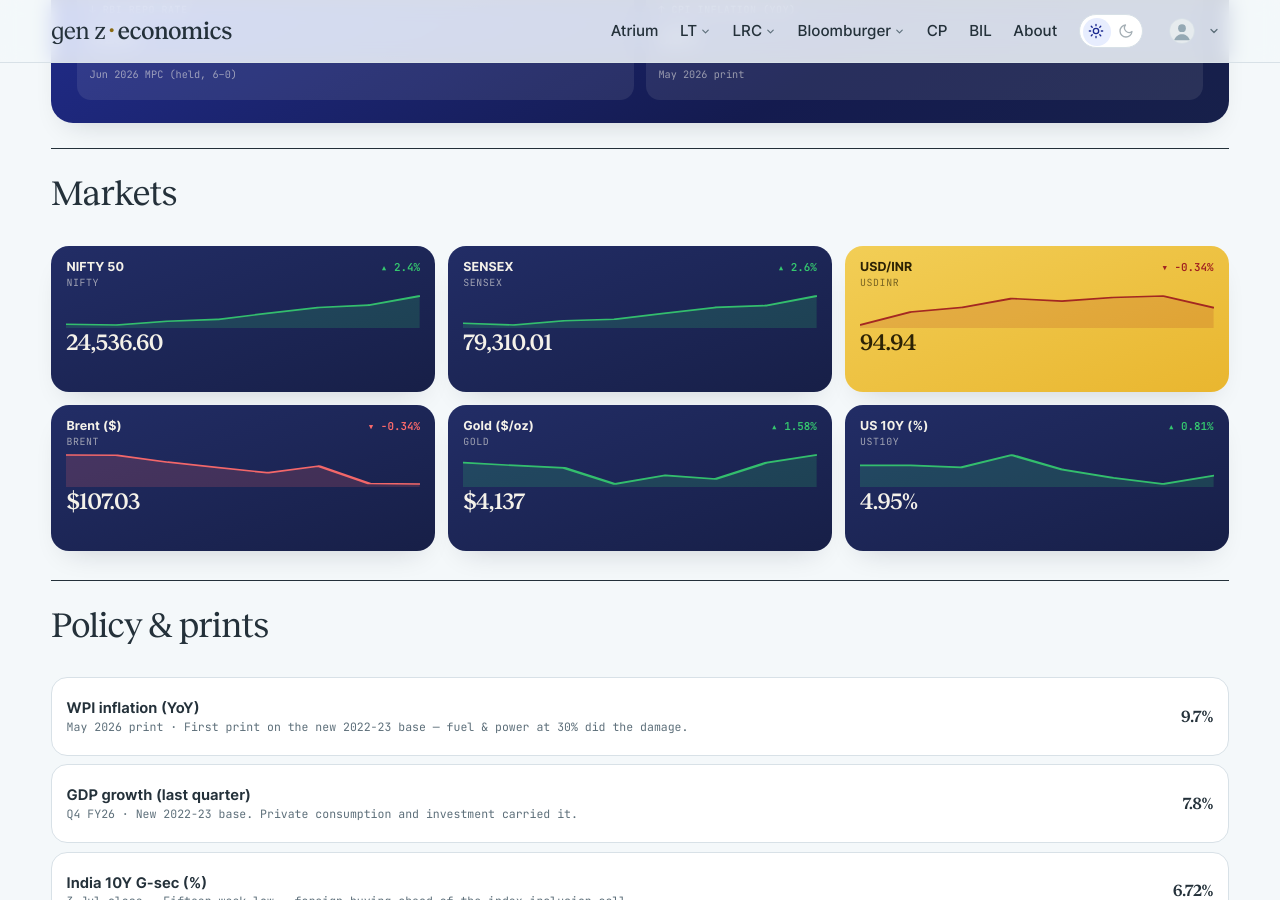
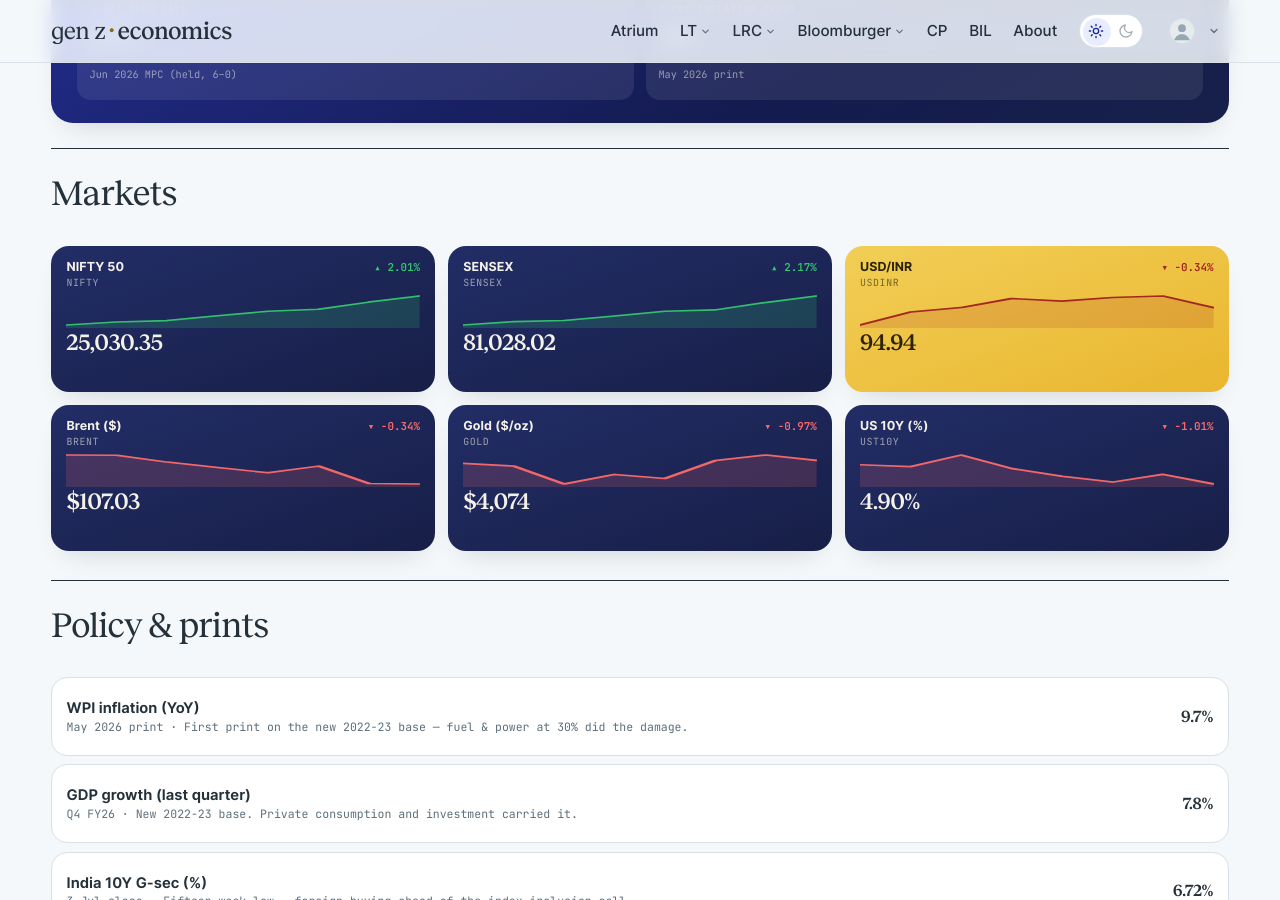
Before and after one commit to harsharya7021/genz-economics.com, a Jekyll site: the page built from macro-watch.html, in a window 1280 px wide and 900 px high, scrolled down 599 px. Built offline with Jekyll 4.4.1, drawn with Linux system fonts in a browser that asks for light colours; comment, search, counter and statistics services are not loaded.

Commit message:
data: morning market refresh

```diff
--- a/_data/macro.json
+++ b/_data/macro.json
@@ -1,34 +1,34 @@
 {
-  "as_of": "5 Nov 2026 close",
+  "as_of": "6 Nov 2026 close",
   "auto": {
     "nifty": {
       "label": "NIFTY 50",
-      "v": "24,536.60",
-      "chg": 2.4,
+      "v": "25,030.35",
+      "chg": 2.01,
       "spark": [
-        22749.75,
         22698.85,
         22936.75,
         23053.1,
         23440.801,
         23810.85,
         23960.6,
-        24536.6
+        24536.6,
+        25030.35
       ]
     },
     "sensex": {
       "label": "SENSEX",
-      "v": "79,310.01",
-      "chg": 2.6,
+      "v": "81,028.02",
+      "chg": 2.17,
       "spark": [
-        73598.672,
         73246.031,
         74151.039,
         74459.531,
         75692.781,
         76917.852,
         77301.398,
-        79310.008
+        79310.008,
+        81028.023
       ]
     },
     "usdinr": {
@@ -63,32 +63,32 @@
     },
     "gold": {
       "label": "Gold ($/oz)",
-      "v": "$4,137",
-      "chg": 1.58,
+      "v": "$4,074",
+      "chg": -0.97,
       "spark": [
-        4074.6,
         4051.6,
         4031.4,
         3898.9,
         3969.6,
         3940.4,
         4073.0,
-        4137.3
+        4113.5,
+        4073.8
       ]
     },
     "ust10y": {
       "label": "US 10Y (%)",
-      "v": "4.95%",
-      "chg": 0.81,
+      "v": "4.90%",
+      "chg": -1.01,
       "spark": [
-        5.0,
         5.0,
         4.99,
         5.05,
         4.98,
         4.94,
         4.91,
-        4.95
+        4.95,
+        4.9
       ]
     }
   },
--- a/_data/markets.yml
+++ b/_data/markets.yml
@@ -2,16 +2,15 @@
 # USD/INR) are refreshed each weekday morning by the market-data workflow;
 # the India 10Y G-Sec line is maintained by hand. Do not hand-edit the
 # live tickers — the job overwrites them.
-as_of: 5 Nov 2026
+as_of: 6 Nov 2026
 tickers:
 - symbol: NIFTY 50
   code: ^NSEI
-  value: 24,536.60
-  change: '+576.00'
-  pct: +2.40%
+  value: 25,030.35
+  change: '+493.75'
+  pct: +2.01%
   dir: up
   spark:
-  - 22749.75
   - 22698.85
   - 22936.75
   - 23053.1
@@ -19,14 +18,14 @@ tickers:
   - 23810.85
   - 23960.6
   - 24536.6
+  - 25030.35
 - symbol: SENSEX
   code: BSE
-  value: 79,310.01
-  change: +2,008.61
-  pct: +2.60%
+  value: 81,028.02
+  change: +1,718.02
+  pct: +2.17%
   dir: up
   spark:
-  - 73598.672
   - 73246.031
   - 74151.039
   - 74459.531
@@ -34,6 +33,7 @@ tickers:
   - 76917.852
   - 77301.398
   - 79310.008
+  - 81028.023
 - symbol: USD / INR
   code: FX
   value: '94.94'
```
